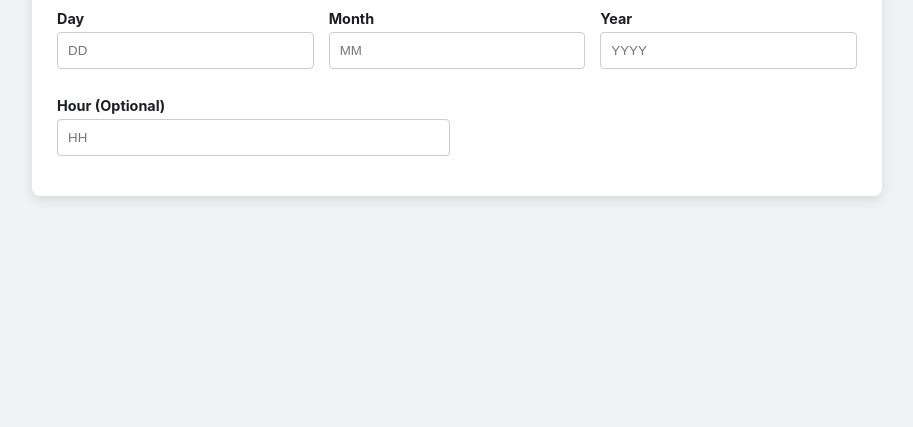
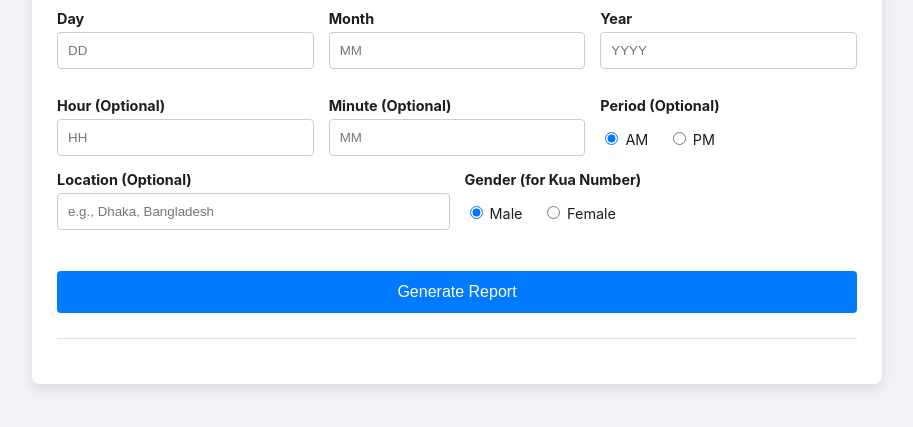
Before and after one commit to farukhraj/Numo, a plain HTML site: page index.html in a window 1280 px wide. Shown: the part 127-554 px from the top of the page, without its empty margins (183-1096 px from the left). Drawn offline with Linux system fonts and the light colour scheme.

Commit message:
Update index.html

```diff
--- a/index.html
+++ b/index.html
@@ -52,4 +52,38 @@
                     <input type="number" id="hour" placeholder="HH" min="1" max="12">
                 </div>
                 <div class="input-group">
-                    <label for="minute">
+                    <label for="minute">Minute (Optional)</label>
+                    <input type="number" id="minute" placeholder="MM" min="0" max="59">
+                </div>
+                <div class="input-group">
+                    <label>Period (Optional)</label>
+                    <div class="radio-group">
+                        <label><input type="radio" name="ampm" value="AM" checked> AM</label>
+                        <label><input type="radio" name="ampm" value="PM"> PM</label>
+                    </div>
+                </div>
+            </div>
+
+            <div class="input-grid">
+                <div class="input-group">
+                    <label for="location">Location (Optional)</label>
+                    <input type="text" id="location" placeholder="e.g., Dhaka, Bangladesh">
+                    <div id="location-error" class="error-message"></div>
+                </div>
+                <div class="input-group">
+                    <label>Gender (for Kua Number)</label>
+                    <div class="radio-group">
+                        <label><input type="radio" name="gender" value="male" required checked> Male</label>
+                        <label><input type="radio" name="gender" value="female"> Female</label>
+                    </div>
+                </div>
+            </div>
+
+            <button onclick="generateReport()">Generate Report</button>
+        </div>
+        <div id="reportOutput"></div>
+    </div>
+
+    <script src="script.js"></script>
+</body>
+</html>
```
